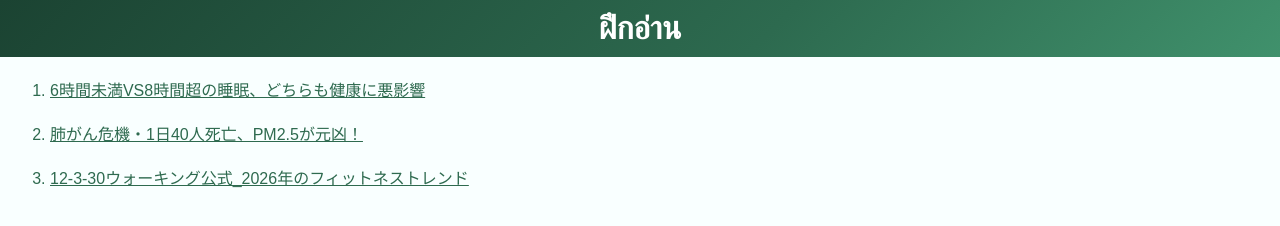
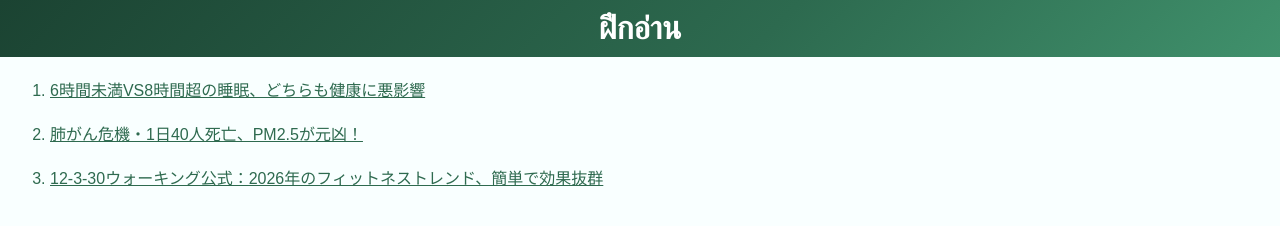
Before and after one commit to Naokichi-T/reading-thai-articles, a website: page index.html in a window 1280 px wide. Drawn offline with Linux system fonts and the light colour scheme.

Commit message:
ファイル名変更

```diff
--- a/index.html
+++ b/index.html
@@ -23,7 +23,7 @@
         <a href="/pages/肺がん危機・1日40人死亡、PM2.5が元凶！.html">肺がん危機・1日40人死亡、PM2.5が元凶！</a>
       </li>
       <li>
-        <a href="/pages/12-3-30ウォーキング公式_2026年のフィットネストレンド.html">12-3-30ウォーキング公式_2026年のフィットネストレンド</a>
+        <a href="/pages/12-3-30ウォーキング公式：2026年のフィットネストレンド、簡単で効果抜群.html">12-3-30ウォーキング公式：2026年のフィットネストレンド、簡単で効果抜群</a>
       </li>
     </ol>
   </body>
```
Also changed, not shown: pages/12-3-30ウォーキング公式：2026年のフィットネストレンド、簡単で効果抜群.html (renamed from pages/12-3-30ウォーキング公式_2026年のフィットネストレンド.html).
